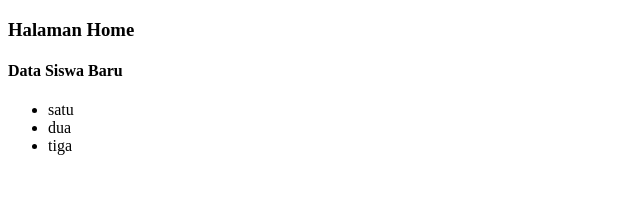
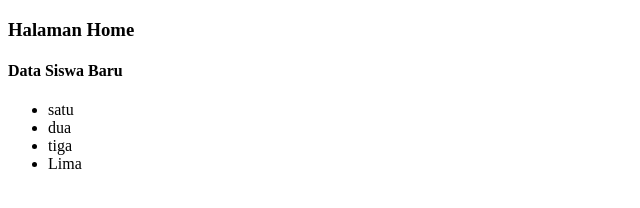
Before and after one commit to devrob67/test-revo, a plain HTML site: page index.html in a window 1280 px wide. Shown: the full height of the page, 0-640 px from the left. Drawn offline with Linux system fonts and the light colour scheme.

Commit message:
Update index.html

```diff
--- a/index.html
+++ b/index.html
@@ -13,6 +13,7 @@
         <li>satu</li>
         <li>dua</li>
         <li>tiga</li>
+        <li>Lima</li>
     </ul>
 
 </body>
```
